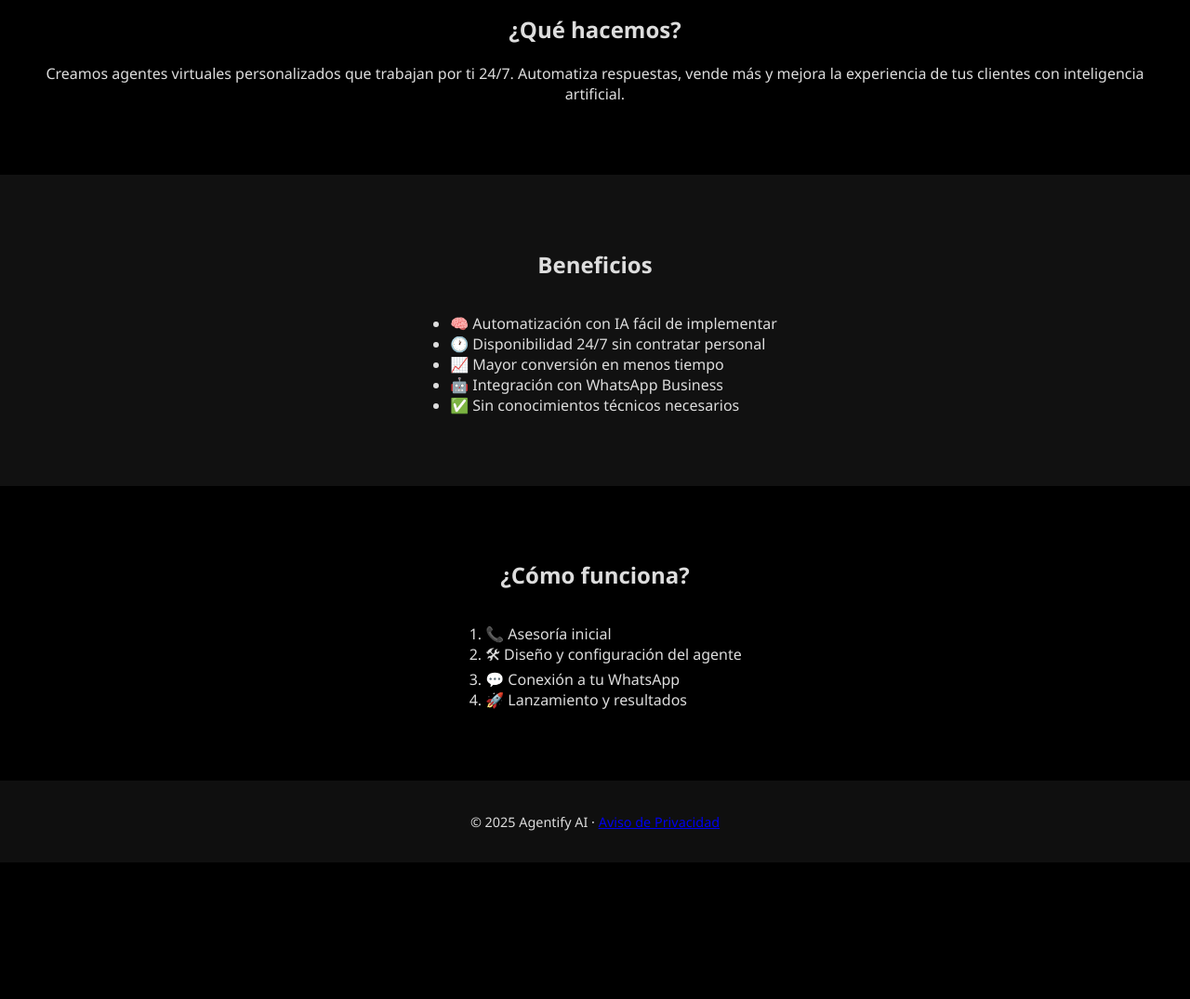
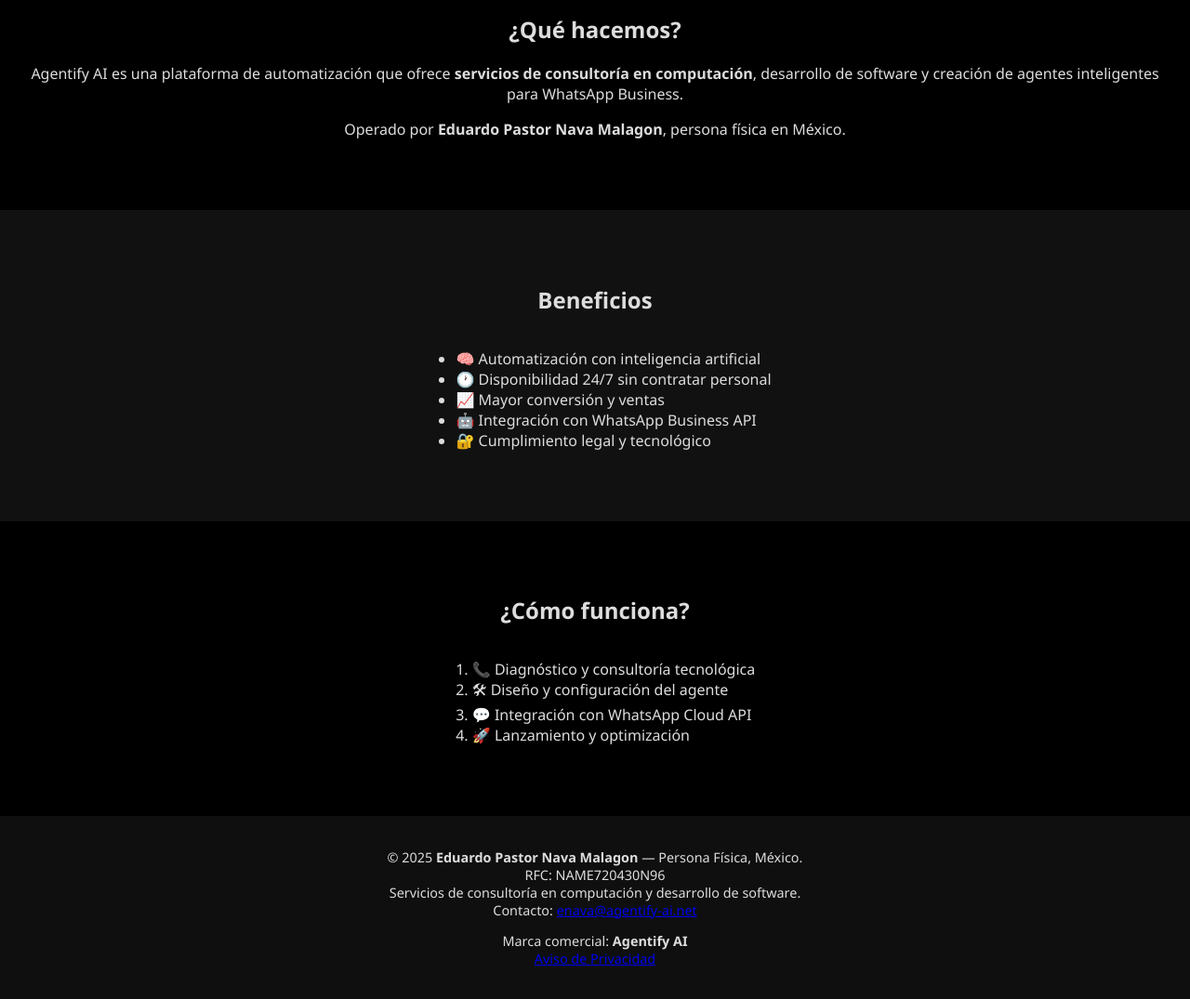
Before and after one commit to enava01/agentify-ai-site, a plain HTML site: page index.html in a window 1280 px wide. Shown: the part 600-1675 px from the top of the page at 93% size. Before the commit the page ends 1528 px from the top, so only its background shows below. Drawn offline with Linux system fonts and the light colour scheme.

Commit message:
Cambio en responsabilidades footer

```diff
--- a/index.html
+++ b/index.html
@@ -8,7 +8,7 @@
 </head>
 <body>
     <header class="hero">
-        <img src="img/agentify-logo.jpeg" alt="Agentify Logo" class="logo">
+        <img src="img/agentify-logo.jpeg" alt="Agentify AI Logo" class="logo">
         <h1>Automatiza tu negocio con agentes inteligentes</h1>
         <p>Aumenta tus ventas y atención al cliente con asistentes conversacionales en WhatsApp</p>
         <a href="https://wa.me/521XXXXXXXXXX" class="cta-button">Quiero automatizar mi negocio</a>
@@ -16,35 +16,49 @@
 
     <section class="section">
         <h2>¿Qué hacemos?</h2>
-        <p>Creamos agentes virtuales personalizados que trabajan por ti 24/7. Automatiza respuestas, vende más y mejora la experiencia de tus clientes con inteligencia artificial.</p>
+        <p>
+            Agentify AI es una plataforma de automatización que ofrece
+            <strong>servicios de consultoría en computación</strong>, desarrollo de software
+            y creación de agentes inteligentes para WhatsApp Business.
+        </p>
+        <p>
+            Operado por <strong>Eduardo Pastor Nava Malagon</strong>, persona física en México.
+        </p>
     </section>
 
     <section class="section alt">
         <h2>Beneficios</h2>
         <ul>
-            <li>🧠 Automatización con IA fácil de implementar</li>
+            <li>🧠 Automatización con inteligencia artificial</li>
             <li>🕐 Disponibilidad 24/7 sin contratar personal</li>
-            <li>📈 Mayor conversión en menos tiempo</li>
-            <li>🤖 Integración con WhatsApp Business</li>
-            <li>✅ Sin conocimientos técnicos necesarios</li>
+            <li>📈 Mayor conversión y ventas</li>
+            <li>🤖 Integración con WhatsApp Business API</li>
+            <li>🔐 Cumplimiento legal y tecnológico</li>
         </ul>
     </section>
 
     <section class="section">
         <h2>¿Cómo funciona?</h2>
         <ol>
-            <li>📞 Asesoría inicial</li>
+            <li>📞 Diagnóstico y consultoría tecnológica</li>
             <li>🛠 Diseño y configuración del agente</li>
-            <li>💬 Conexión a tu WhatsApp</li>
-            <li>🚀 Lanzamiento y resultados</li>
+            <li>💬 Integración con WhatsApp Cloud API</li>
+            <li>🚀 Lanzamiento y optimización</li>
         </ol>
     </section>
 
     <footer class="footer">
-        <p>© 2025 Agentify AI ·
+        <p>
+            © 2025 <strong>Eduardo Pastor Nava Malagon</strong> — Persona Física, México.<br>
+            RFC: NAME720430N96<br>
+            Servicios de consultoría en computación y desarrollo de software.<br>
+            Contacto: <a href="mailto:enava@agentify-ai.net">enava@agentify-ai.net</a>
+        </p>
+
+        <p>
+            Marca comercial: <strong>Agentify AI</strong><br>
             <a href="/aviso-de-privacidad.html">Aviso de Privacidad</a>
         </p>
-
     </footer>
 </body>
 </html>
```
Also changed, not shown: 1 other file.
